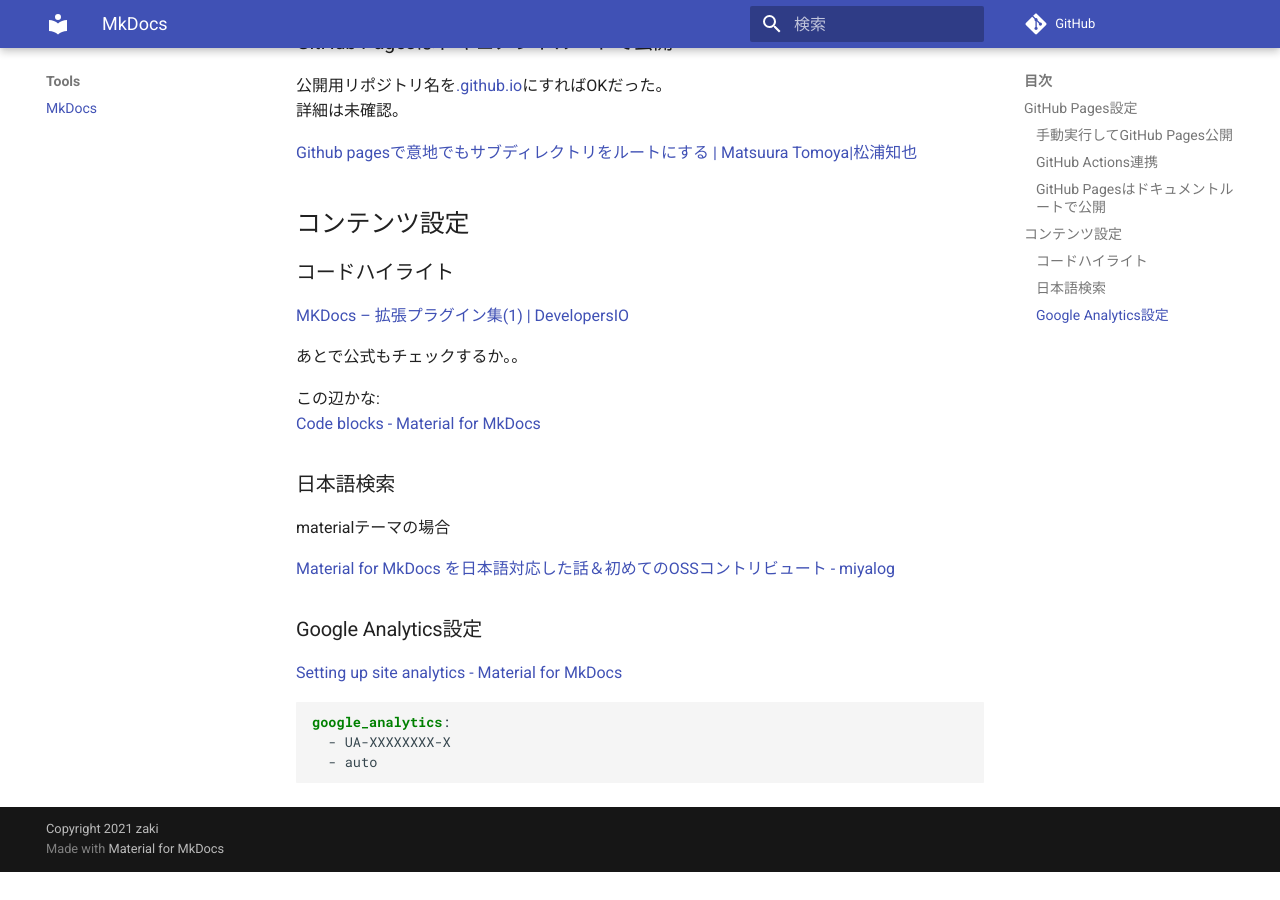
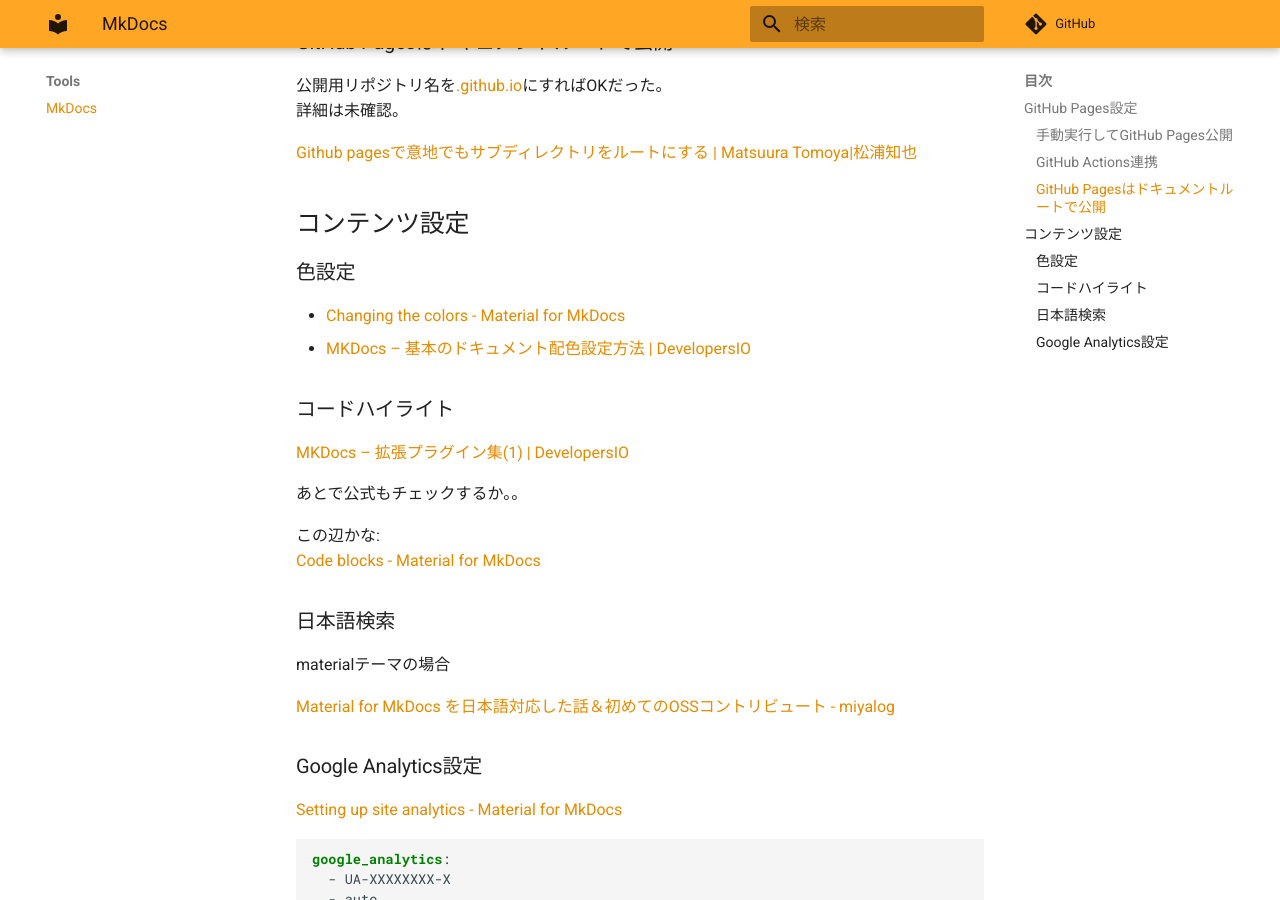
Before and after one commit to zaki-lknr/docs, an MkDocs documentation site: the page built from docs/Tools/mkdocs.md, in a window 1280 px wide and 900 px high, scrolled down 988 px. Built offline with MkDocs 1.6.1 and Material for MkDocs 9.7.7, drawn with Linux system fonts in a browser that asks for light colours; comment, search, counter and statistics services are not loaded; before the commit the page ends 1860 px from its top, so only the background shows below that.

Commit message:
add: color configure

```diff
--- a/docs/Tools/mkdocs.md
+++ b/docs/Tools/mkdocs.md
@@ -40,6 +40,11 @@ https://zaki-lknr.github.io/pages/
 
 ## コンテンツ設定
 
+### 色設定
+
+- [Changing the colors - Material for MkDocs](https://squidfunk.github.io/mkdocs-material/setup/changing-the-colors/)
+- [MKDocs – 基本のドキュメント配色設定方法 | DevelopersIO](https://dev.classmethod.jp/articles/mkdocs-color-palette/)
+
 ### コードハイライト
 
 [MKDocs – 拡張プラグイン集(1) | DevelopersIO](https://dev.classmethod.jp/articles/mkdocs-plugins-1/#toc-9)
--- a/mkdocs.yml
+++ b/mkdocs.yml
@@ -10,6 +10,10 @@ theme:
   language: 'ja'
   features:
     - navigation.tabs
+  palette:
+    scheme: default
+    primary: orange
+    accent: pink
 
 extra:
   search:
```
